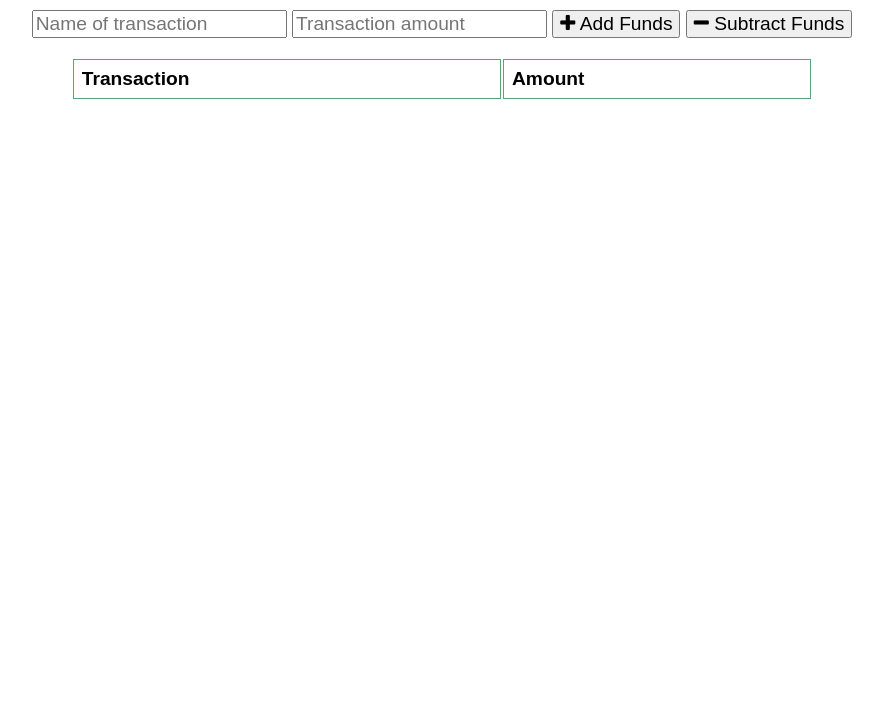
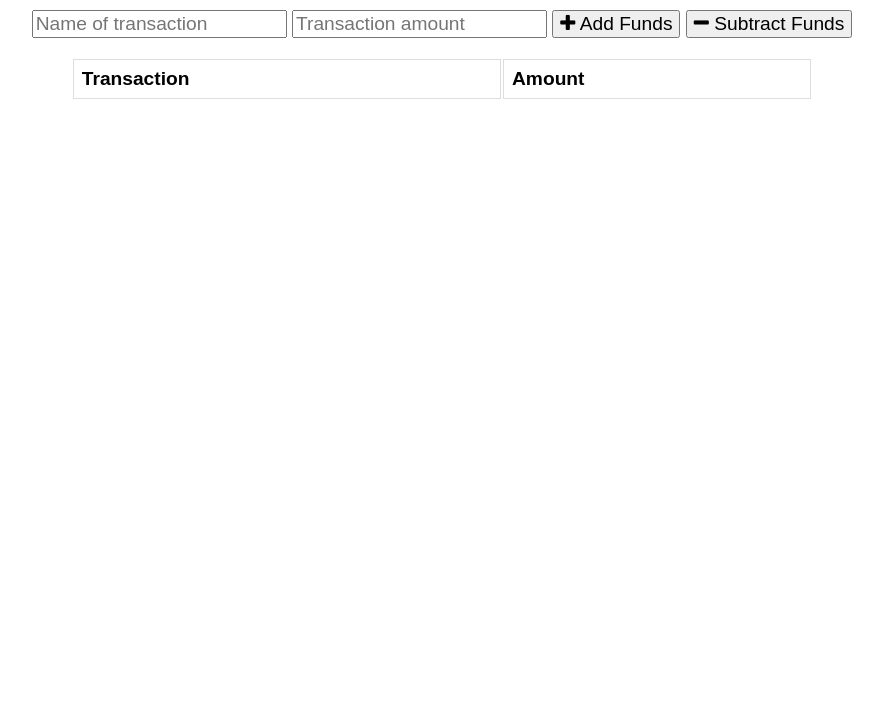
Before and after one commit to adam-niggebrugge/a_very_special_pwa, a website: page public/index.html in a window 1280 px wide. Shown: the part 72-800 px from the top of the page, without its empty margins (198-1081 px from the left). Drawn offline with nearby package versions, Linux system fonts and the light colour scheme; no server answers.

```diff
--- a/public/styles.css
+++ b/public/styles.css
@@ -13,7 +13,7 @@
 }
 
 td, th {
-  border: 1px solid #55a871;
+  border: 1px solid #dddddd;
   text-align: left;
   padding: 8px;
 }
```
Also changed, not shown: public/icons/icon-192x192.png, public/icons/icon-512x512.png.
